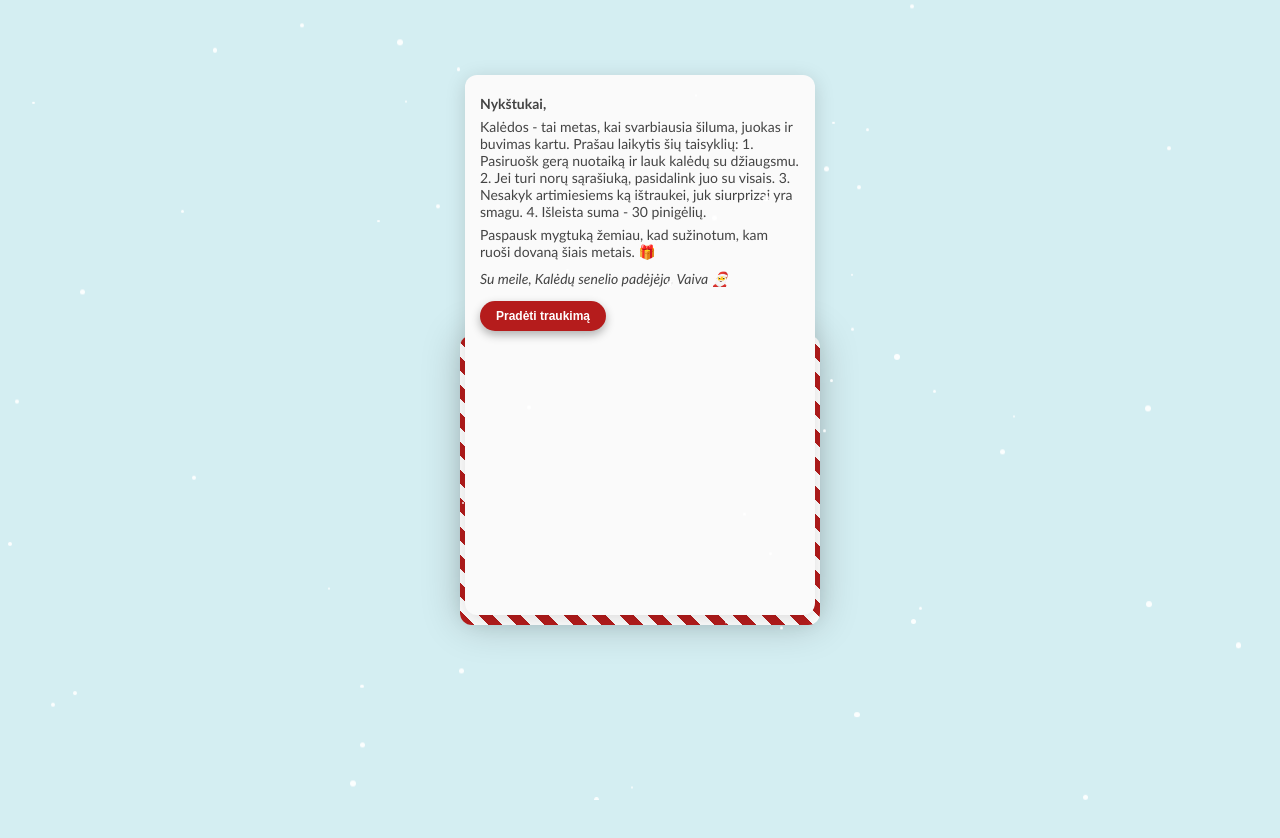
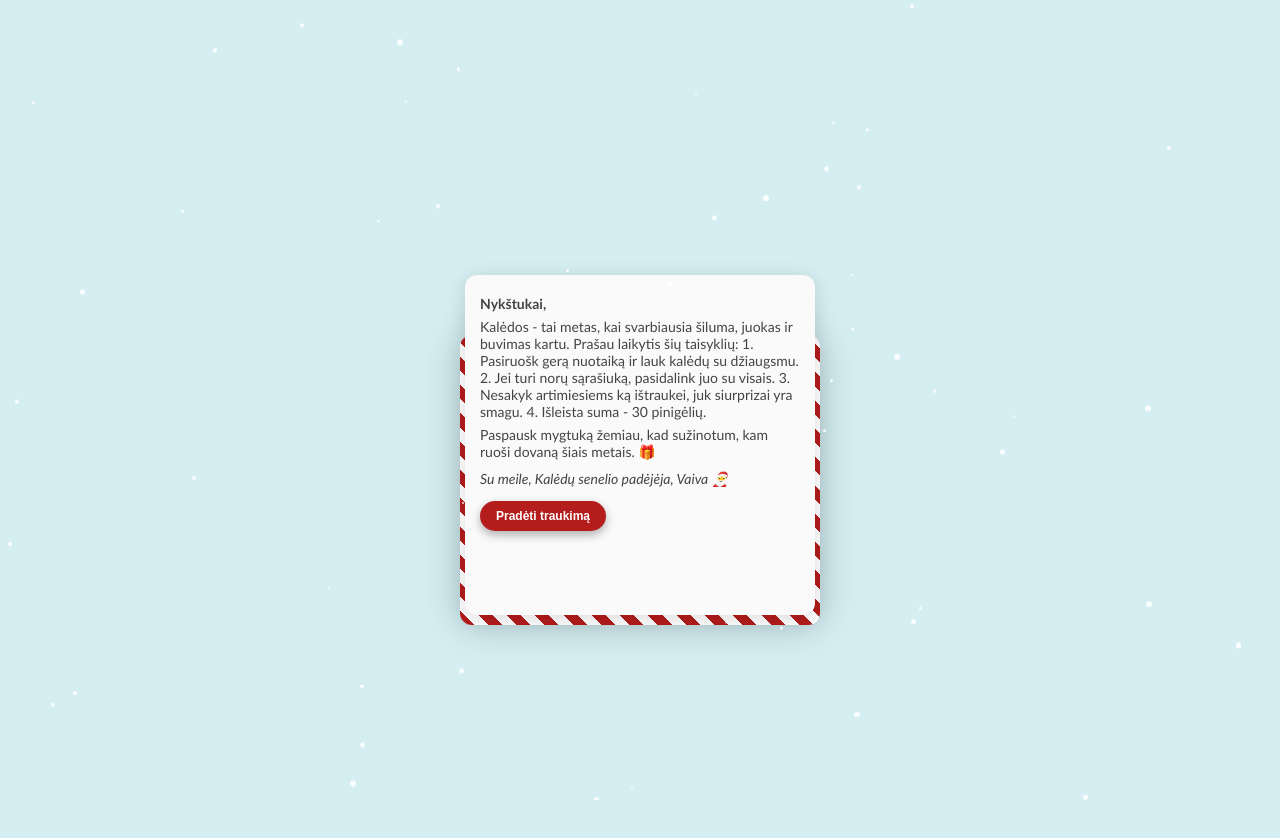
Before and after one commit to Vaivuni/Kaledos, a website: page index.html in a window 1280 px wide. Both pictures are taken after a click on the element 640 px from the left and 480 px from the top of the page. Drawn offline with Linux system fonts and the light colour scheme.

Commit message:
Reduce min-height of element from 500px to 300px

```diff
--- a/style.css
+++ b/style.css
@@ -241,7 +241,7 @@ body{
   width: 100%;
   max-width: 340px;
   height: 300px;
-  min-height: 500px;
+  min-height: 300px;
   max-height: 85vh;
   transition: all 0.6s ease-in-out;
   box-shadow: 0 4px 20px rgba(0, 0, 0, 0.15);
```
